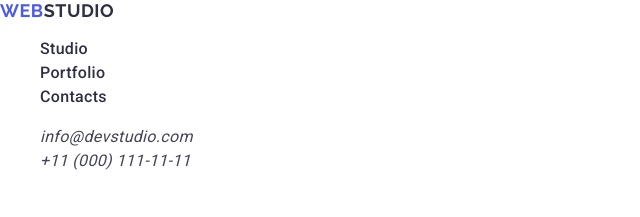
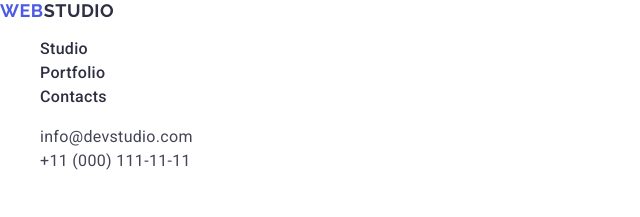
Before and after one commit to Maksym-Yaroshenko/goit-markup-hw-02, a plain HTML site: page index.html in a window 1280 px wide. Shown: the top 217 px of the page, 0-640 px from the left. Drawn offline with nearby package versions, Linux system fonts and the light colour scheme.

Commit message:
update-2.1

```diff
--- a/index.html
+++ b/index.html
@@ -30,7 +30,7 @@
                 </li>
             </ul>
         </nav>
-        <address class="">
+        <address class="contacts">
             <ul class="menu">
                 <li class="menu-item">
                     <a class="menu-contact-link link" href="mailto:info@devstudio.com">info@devstudio.com</a>
```
